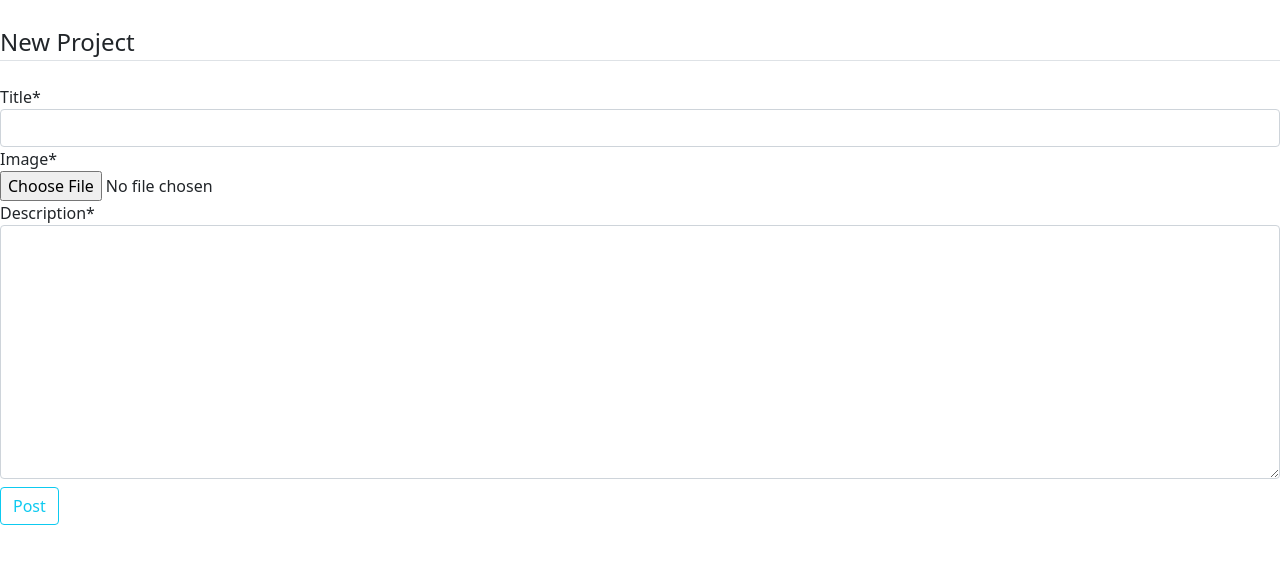
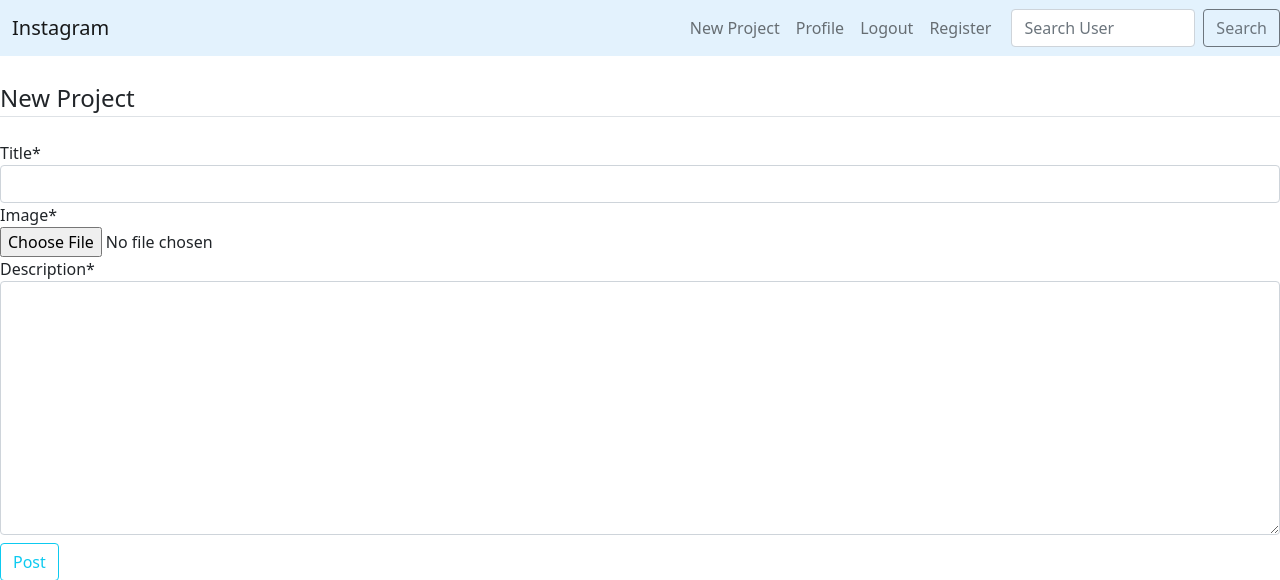
Before and after one commit to yahyasaadi/awwwards, a Django app: page /project/new/ in a window 1280 px wide. Shown: the top 580 px of the page. Run offline with Django 4.2, Linux system fonts and the light colour scheme; the visitor is signed in with stand-in values (Sample User, id 1); some libraries are stand-ins or nearby versions.

Commit message:
Added a navbar

```diff
--- a/projects/templates/projects/base.html
+++ b/projects/templates/projects/base.html
@@ -15,6 +15,41 @@
     <title>Awwwards</title>
 </head>
 <body>
+
+     <!-- Navbar -->
+     {% if user.is_authenticated %}
+        <nav class="navbar navbar-expand-lg navbar-light" style="background-color: #e3f2fd;">
+            <div class="container">
+                <a href="{% url 'home' %}" class="navbar-brand">Instagram</a>
+                <button class="navbar-toggler" type="button" data-bs-toggle="collapse" data-bs-target="#navbarNav">
+                    <span class="navbar-toggler-icon"></span>
+                </button>
+
+                <div class="collapse navbar-collapse" id="navbarNav">
+                    <ul class="navbar-nav ms-auto">
+                        <li class="nav-item">
+                            <a href="{% url 'new-project' %}" class="nav-link">New Project</a>
+                        </li>
+                        <li class="nav-item">
+                            <a href="{% url 'profile' %}" class="nav-link">Profile</a>
+                        </li>
+                        <li class="nav-item">
+                            <a href="{% url 'logout' %}" class="nav-link">Logout</a>
+                        </li>
+                        <li class="nav-item">
+                            <a href="{% url 'register' %}" class="nav-link">Register</a>
+                        </li>
+                    </ul>
+                </div>
+            </div>
+            <form class="d-flex" method=POST action="{% url 'search' %}">
+            {% csrf_token %}
+
+            <input class="form-control me-2" type="search" placeholder="Search User" aria-label="Search" name="searched">
+            <button class="btn btn-outline-secondary" type="submit">Search</button>
+            </form>
+        </nav>
+    {% endif %}
 
     <main class="container mt-4">
         <div class="alerts">
```
